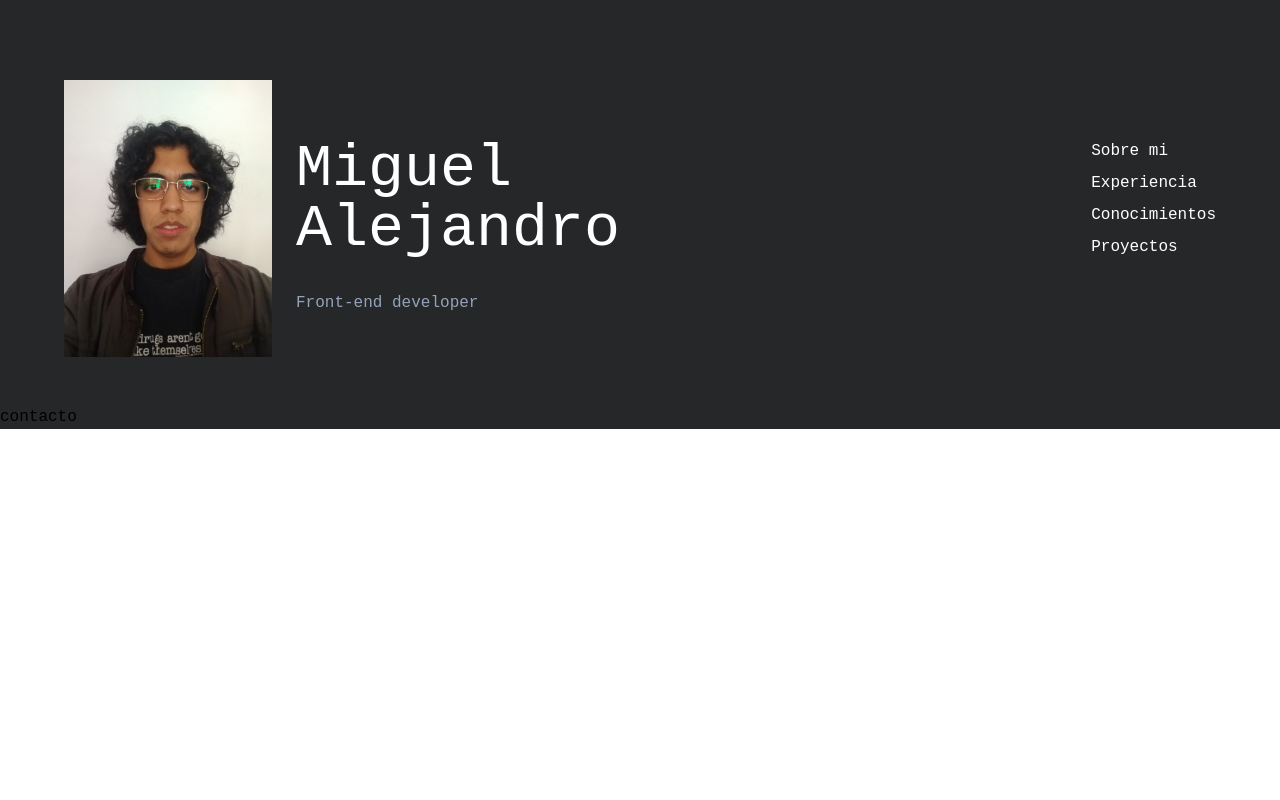
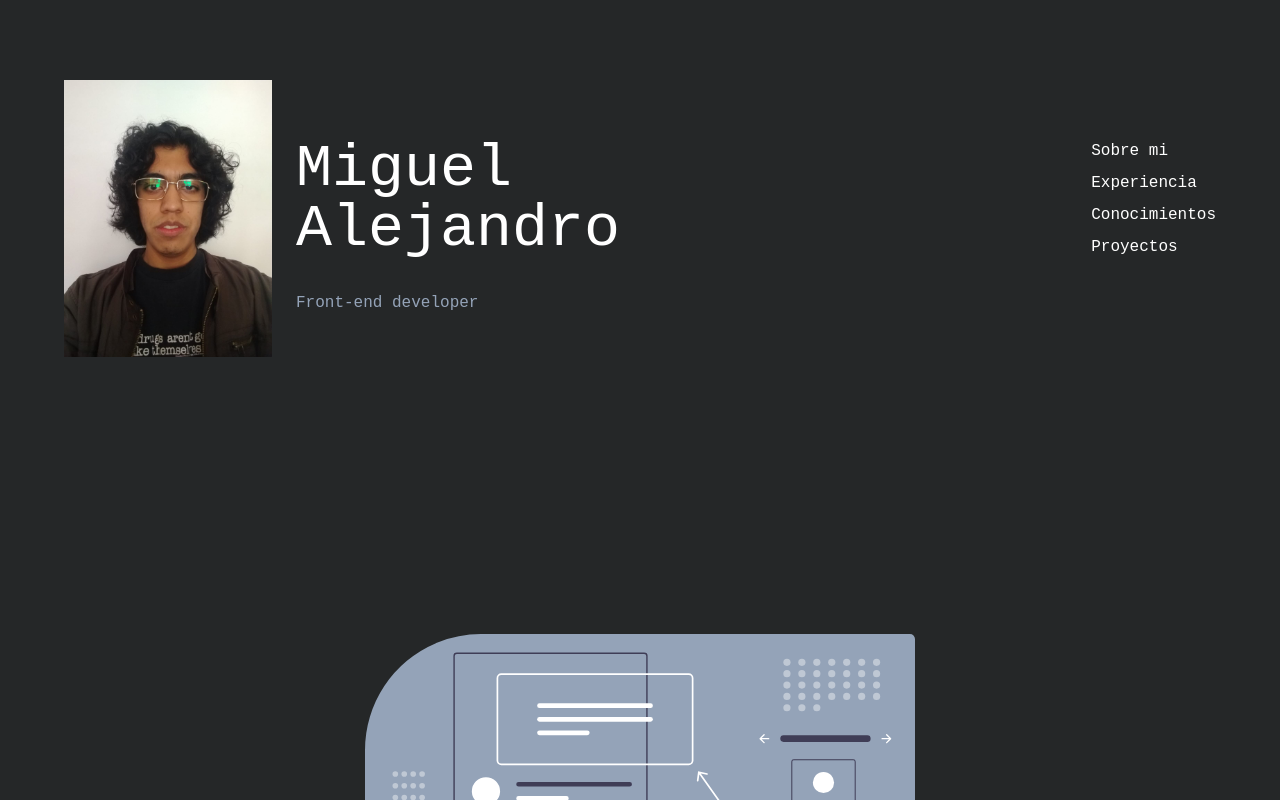
Before and after one commit to Miguel-Alejandro/portafolio, an Angular app: page /home in a window 1280 px wide. Both pictures are taken after a click on the element "Proyectos". Shown: the top 800 px of the page. Built offline with nearby package versions, Linux system fonts and the light colour scheme; a web font is replaced by a local one.

Commit message:
fix:The bug was fixed when selecting the projects option

```diff
--- a/src/app/components/sidenav/sidenav.component.html
+++ b/src/app/components/sidenav/sidenav.component.html
@@ -20,7 +20,7 @@
       <p class="mb-2 text-white" (click)="changeSidenavStatus('about')">Sobre mi</p>
       <p class="mb-2 text-white" (click)="changeSidenavStatus('experience')">Experiencia</p>
       <p class="mb-2 text-white" (click)="changeSidenavStatus('skills')">Conocimientos</p>
-      <p class="mb-2 text-white" (click)="changeSidenavStatus('contact')">Proyectos</p>
+      <p class="mb-2 text-white" (click)="changeSidenavStatus('projects')">Proyectos</p>
     </div>
 
     <div class="sidenav__close mt-8" (click)="openSidemenu()">
--- a/src/app/pages/home/home.component.html
+++ b/src/app/pages/home/home.component.html
@@ -42,7 +42,7 @@
     </p>
     <p
       class="mb-2 text-white cursor-pointer hover:text-cyan-500"
-      (click)="changeHomeSection('contact')"
+      (click)="changeHomeSection('projects')"
     >
       Proyectos
     </p>
@@ -59,7 +59,7 @@
   <div class="my-info__about-me" *ngSwitchCase="'skills'">
     <app-skills></app-skills>
   </div>
-  <div class="my-info__about-me" *ngSwitchCase="'contact'">
-    <p>contacto</p>
+  <div class="my-info__about-me" *ngSwitchCase="'projects'">
+    <app-building-page></app-building-page>
   </div>
 </div>
--- a/src/app/pages/home/home.component.ts
+++ b/src/app/pages/home/home.component.ts
@@ -6,7 +6,7 @@ import { Component } from '@angular/core';
   styleUrls: ['./home.component.scss']
 })
 export class HomeComponent {
-  public menuState: 'about' | 'experience' | 'skills' | 'contact' = 'about';
+  public menuState: 'about' | 'experience' | 'skills' | 'projects' = 'about';
 
   constructor(){}
 
@@ -14,7 +14,7 @@ export class HomeComponent {
     this.menuState = $event;
   }
 
-  public changeHomeSection(optionType: 'about' | 'experience' | 'skills' | 'contact'): void {
+  public changeHomeSection(optionType: 'about' | 'experience' | 'skills' | 'projects'): void {
     this.menuState = optionType;
   }
 
```
